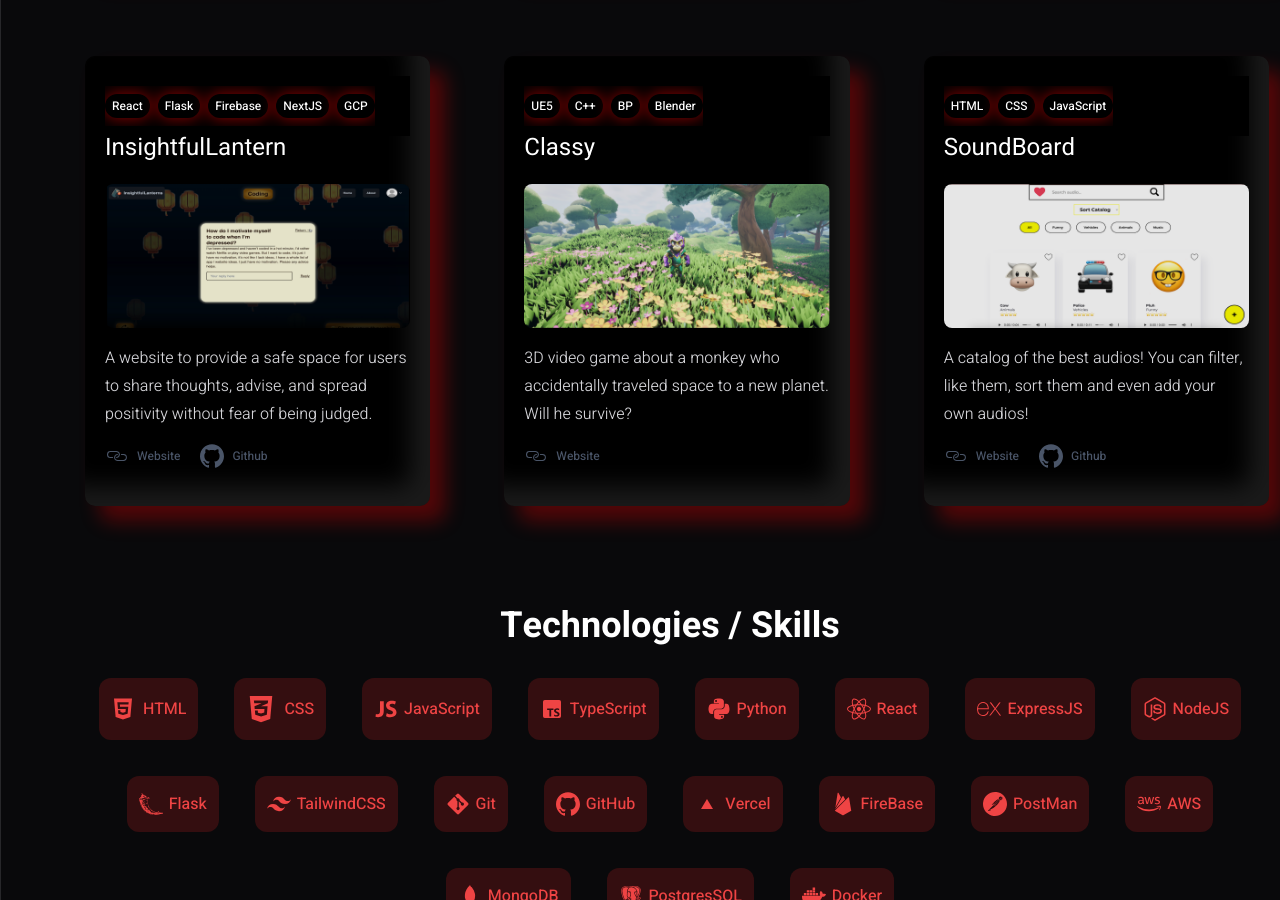
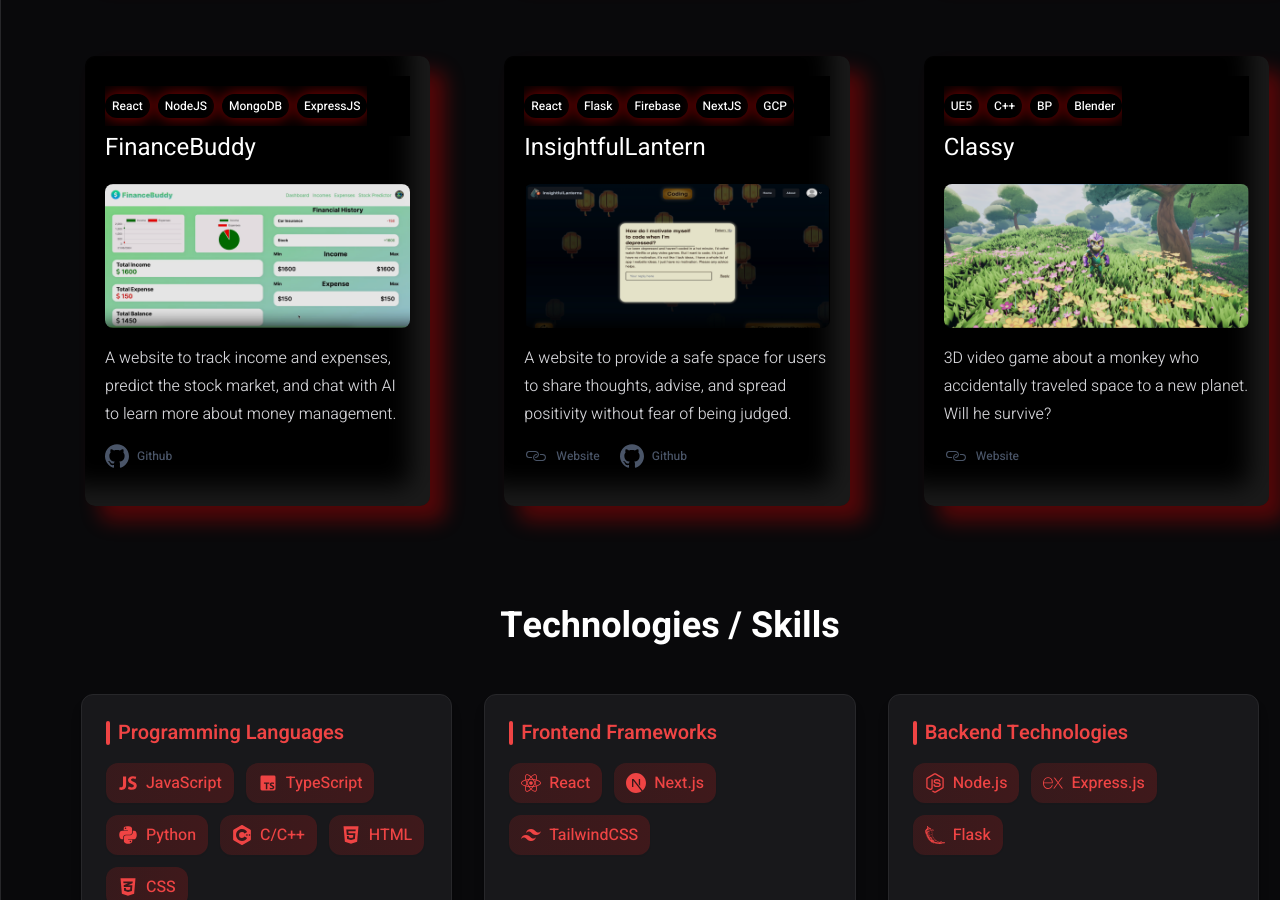
Before and after one commit to developersbm/personal-website, a React (Vite) app: page / in a window 1280 px wide. Shown: the part 1900-2800 px from the top of the page. Built offline with nearby package versions, Linux system fonts and the light colour scheme.

Commit message:
Added Timely

```diff
--- a/package.json
+++ b/package.json
@@ -1,5 +1,5 @@
 {
-  "name": "dsbalico-portfolio",
+  "name": "developersbm-portfolio",
   "private": true,
   "version": "0.0.0",
   "type": "module",
--- a/src/components/sections/Skills.jsx
+++ b/src/components/sections/Skills.jsx
@@ -5,76 +5,122 @@
 import { FaAws, FaCss3Alt, FaGitAlt, FaHtml5, FaNodeJs, FaPython, FaReact } from "react-icons/fa6";
 import { IoLogoJavascript } from "react-icons/io";
 import { IoLogoFirebase } from "react-icons/io5";
-import { SiExpress, SiFlask, SiPostman, SiTailwindcss } from "react-icons/si";
+import { SiExpress, SiFlask, SiPostman, SiTailwindcss, SiNextdotjs, SiCplusplus, SiMysql } from "react-icons/si";
 import { SiGithub } from "react-icons/si";
+
+const skillsByCategory = {
+  "Programming Languages": [
+    { name: "JavaScript", icon: IoLogoJavascript },
+    { name: "TypeScript", icon: BiLogoTypescript },
+    { name: "Python", icon: FaPython },
+    { name: "C/C++", icon: SiCplusplus },
+    { name: "HTML", icon: FaHtml5 },
+    { name: "CSS", icon: FaCss3Alt },
+  ],
+  "Frontend Frameworks": [
+    { name: "React", icon: FaReact },
+    { name: "Next.js", icon: SiNextdotjs },
+    { name: "TailwindCSS", icon: SiTailwindcss },
+  ],
+  "Backend Technologies": [
+    { name: "Node.js", icon: FaNodeJs },
+    { name: "Express.js", icon: SiExpress },
+    { name: "Flask", icon: SiFlask },
+  ],
+  "Cloud & DevOps": {
+    "AWS": [
+      { name: "EC2", icon: FaAws },
+      { name: "RDS", icon: FaAws },
+      { name: "Cognito", icon: FaAws },
+      { name: "Amplify", icon: FaAws },
+      { name: "VPC", icon: FaAws },
+      { name: "API Gateway", icon: FaAws },
+      { name: "Lambda", icon: FaAws },
+      { name: "CloudWatch", icon: FaAws },
+    ],
+    "Other Cloud Services": [
+      { name: "Firebase", icon: IoLogoFirebase },
+      { name: "Vercel", icon: CgVercel },
+      { name: "Docker", icon: FaDocker },
+    ]
+  },
+  "Databases": [
+    { name: "MongoDB", icon: DiMongodb },
+    { name: "PostgreSQL", icon: BiLogoPostgresql },
+    { name: "SQL", icon: SiMysql },
+  ],
+  "Tools & Version Control": [
+    { name: "Git", icon: FaGitAlt },
+    { name: "GitHub", icon: SiGithub },
+    { name: "Postman", icon: SiPostman },
+  ],
+};
 
 function Skills() {
   return (
     <section id="skills" className="mx-4 lg:mx-20">
       {/* =========== SKILLS TITLE =========== */}
-      <h4 className="text-4xl font-bold text-center mt-20 dark:text-white">
-        Technologies / Skills
-      </h4>
-      {/* =========== LIST OF SKILLS =========== */}
-      <div className="xl:grid-cols-5 gap-9 mt-8 flex flex-wrap justify-center">				<span className="inline-flex items-center justify-between gap-x-2 py-4 px-3 hover:-translate-y-1.5 transition-translate duration-500 rounded-xl font-medium bg-red-100 text-red-800 dark:bg-red-800/30 dark:text-red-500">
-          <FaHtml5 className="text-2xl" /> HTML
-        </span>
-				<span className="inline-flex items-center justify-between gap-x-2 py-4 px-3 hover:-translate-y-1.5 transition-translate duration-500 rounded-xl font-medium bg-red-100 text-red-800 dark:bg-red-800/30 dark:text-red-500">
-          <FaCss3Alt className="text-3xl" /> CSS
-        </span>
+      <div className="text-center mt-20">
+        <h4 className="text-4xl font-bold dark:text-white inline-block relative">
+          Technologies / Skills
+          <span className="absolute -bottom-2 left-0 w-full h-1 bg-gradient-to-r from-red-500 to-red-800 rounded-full transform scale-x-0 transition-transform duration-500 group-hover:scale-x-100"></span>
+        </h4>
+      </div>
 
-				<span className="inline-flex items-center justify-between gap-x-1.5 py-4 px-3 hover:-translate-y-1.5 transition-translate duration-500 rounded-xl font-medium bg-red-100 text-red-800 dark:bg-red-800/30 dark:text-red-500">
-          <IoLogoJavascript className="text-2xl" /> JavaScript
-
-        </span>
-				<span className="inline-flex items-center justify-between gap-x-1.5 py-4 px-3 hover:-translate-y-1.5 transition-translate duration-500 rounded-xl font-medium bg-red-100 text-red-800 dark:bg-red-800/30 dark:text-red-500">
-          <BiLogoTypescript className="text-2xl" /> TypeScript
-        </span>
-				<span className="inline-flex items-center justify-between gap-x-1.5 py-4 px-3 hover:-translate-y-1.5 transition-translate duration-500 rounded-xl font-medium bg-red-100 text-red-800 dark:bg-red-800/30 dark:text-red-500">
-          <FaPython className="text-2xl" /> Python
-        </span>
-        <span className="inline-flex items-center justify-between gap-x-1.5 py-4 px-3 hover:-translate-y-1.5 transition-translate duration-500 rounded-xl font-medium bg-red-100 text-red-800 dark:bg-red-800/30 dark:text-red-500">
-          <FaReact className="text-2xl" /> React
-        </span>
-				<span className="inline-flex items-center justify-between gap-x-1.5 py-4 px-3 hover:-translate-y-1.5 transition-translate duration-500 rounded-xl font-medium bg-red-100 text-red-800 dark:bg-red-800/30 dark:text-red-500">
-          <SiExpress className="text-2xl" /> ExpressJS
-        </span>
-				<span className="inline-flex items-center justify-between gap-x-1.5 py-4 px-3 hover:-translate-y-1.5 transition-translate duration-500 rounded-xl font-medium bg-red-100 text-red-800 dark:bg-red-800/30 dark:text-red-500">
-          <FaNodeJs className="text-2xl" /> NodeJS
-        </span>
-				<span className="inline-flex items-center justify-between gap-x-1.5 py-4 px-3 hover:-translate-y-1.5 transition-translate duration-500 rounded-xl font-medium bg-red-100 text-red-800 dark:bg-red-800/30 dark:text-red-500">
-          <SiFlask className="text-2xl" /> Flask
-        </span>
-				<span className="inline-flex items-center justify-between gap-x-1.5 py-4 px-3 hover:-translate-y-1.5 transition-translate duration-500 rounded-xl font-medium bg-red-100 text-red-800 dark:bg-red-800/30 dark:text-red-500">
-          <SiTailwindcss className="text-2xl" /> TailwindCSS
-        </span>
-				<span className="inline-flex items-center justify-between gap-x-1.5 py-4 px-3 hover:-translate-y-1.5 transition-translate duration-500 rounded-xl font-medium bg-red-100 text-red-800 dark:bg-red-800/30 dark:text-red-500">
-          <FaGitAlt className="text-2xl" /> Git
-        </span>
-				<span className="inline-flex items-center justify-between gap-x-1.5 py-4 px-3 hover:-translate-y-1.5 transition-translate duration-500 rounded-xl font-medium bg-red-100 text-red-800 dark:bg-red-800/30 dark:text-red-500">
-          <SiGithub className="text-2xl" /> GitHub
-        </span>
-				<span className="inline-flex items-center justify-between gap-x-1.5 py-4 px-3 hover:-translate-y-1.5 transition-translate duration-500 rounded-xl font-medium bg-red-100 text-red-800 dark:bg-red-800/30 dark:text-red-500">
-          <CgVercel className="text-2xl" /> Vercel
-        </span>
-				<span className="inline-flex items-center justify-between gap-x-1.5 py-4 px-3 hover:-translate-y-1.5 transition-translate duration-500 rounded-xl font-medium bg-red-100 text-red-800 dark:bg-red-800/30 dark:text-red-500">
-          <IoLogoFirebase className="text-2xl" /> FireBase
-        </span>
-				<span className="inline-flex items-center justify-between gap-x-1.5 py-4 px-3 hover:-translate-y-1.5 transition-translate duration-500 rounded-xl font-medium bg-red-100 text-red-800 dark:bg-red-800/30 dark:text-red-500">
-          <SiPostman className="text-2xl" /> PostMan
-        </span>
-				<span className="inline-flex items-center justify-between gap-x-1.5 py-4 px-3 hover:-translate-y-1.5 transition-translate duration-500 rounded-xl font-medium bg-red-100 text-red-800 dark:bg-red-800/30 dark:text-red-500">
-          <FaAws className="text-2xl" /> AWS
-        </span>
-				<span className="inline-flex items-center justify-between gap-x-1.5 py-4 px-3 hover:-translate-y-1.5 transition-translate duration-500 rounded-xl font-medium bg-red-100 text-red-800 dark:bg-red-800/30 dark:text-red-500">
-          <DiMongodb className="text-2xl" /> MongoDB
-        </span>
-				<span className="inline-flex items-center justify-between gap-x-1.5 py-4 px-3 hover:-translate-y-1.5 transition-translate duration-500 rounded-xl font-medium bg-red-100 text-red-800 dark:bg-red-800/30 dark:text-red-500">
-          <BiLogoPostgresql className="text-2xl" /> PostgresSQL
-        </span>
-				<span className="inline-flex items-center justify-between gap-x-1.5 py-4 px-3 hover:-translate-y-1.5 transition-translate duration-500 rounded-xl font-medium bg-red-100 text-red-800 dark:bg-red-800/30 dark:text-red-500">
-          <FaDocker className="text-2xl" /> Docker
-        </span>
+      {/* =========== SKILLS BY CATEGORY =========== */}
+      <div className="grid grid-cols-1 md:grid-cols-2 lg:grid-cols-3 gap-8 mt-12">
+        {Object.entries(skillsByCategory).map(([category, skills]) => (
+          <div
+            key={category}
+            className="bg-white dark:bg-zinc-900 p-6 rounded-xl shadow-lg hover:shadow-xl transition-all duration-300 transform hover:-translate-y-1 border border-zinc-200 dark:border-zinc-800"
+          >
+            <h5 className="text-xl font-semibold mb-4 text-red-800 dark:text-red-500 flex items-center gap-2">
+              <span className="w-1 h-6 bg-red-800 dark:bg-red-500 rounded-full"></span>
+              {category}
+            </h5>
+            {Array.isArray(skills) ? (
+              <div className="flex flex-wrap gap-3">
+                {skills.map((skill) => {
+                  const Icon = skill.icon;
+                  return (
+                    <span
+                      key={skill.name}
+                      className="inline-flex items-center justify-between gap-x-2 py-2 px-3 hover:-translate-y-1.5 transition-all duration-300 rounded-xl font-medium bg-gradient-to-r from-red-100 to-red-50 text-red-800 dark:from-red-900/30 dark:to-red-800/30 dark:text-red-500 shadow-sm hover:shadow-md"
+                    >
+                      <Icon className="text-xl" />
+                      {skill.name}
+                    </span>
+                  );
+                })}
+              </div>
+            ) : (
+              <div className="space-y-4">
+                {Object.entries(skills).map(([subCategory, subSkills]) => (
+                  <div key={subCategory}>
+                    <h6 className="text-lg font-medium mb-2 text-zinc-700 dark:text-zinc-300 flex items-center gap-2">
+                      <span className="w-1 h-4 bg-zinc-300 dark:bg-zinc-600 rounded-full"></span>
+                      {subCategory}
+                    </h6>
+                    <div className="flex flex-wrap gap-3">
+                      {subSkills.map((skill) => {
+                        const Icon = skill.icon;
+                        return (
+                          <span
+                            key={skill.name}
+                            className="inline-flex items-center justify-between gap-x-2 py-2 px-3 hover:-translate-y-1.5 transition-all duration-300 rounded-xl font-medium bg-gradient-to-r from-red-100 to-red-50 text-red-800 dark:from-red-900/30 dark:to-red-800/30 dark:text-red-500 shadow-sm hover:shadow-md"
+                          >
+                            <Icon className="text-xl" />
+                            {skill.name}
+                          </span>
+                        );
+                      })}
+                    </div>
+                  </div>
+                ))}
+              </div>
+            )}
+          </div>
+        ))}
       </div>
     </section>
   );
--- a/src/data/user_info.js
+++ b/src/data/user_info.js
@@ -13,6 +13,14 @@
 
     // ============ PROJECTS ============
     projects: [
+        {
+			title: "Timely",
+            images: "../Timely.png",
+			description: "A platform to manage events, track savings, plan celebrations, and collaborate through shared calendars!",
+			technologies: "AWS, PostgreSQL, Next, Node, DeepSeek",
+			github: "https://github.com/developersbm/Timely",
+            link: "https://main.d1t5ksosc3rq10.amplifyapp.com/"
+		},
         {
 			title: "Data Structures Visualizer",
             images: "../dsa.png",
@@ -52,14 +60,6 @@
 			technologies: "UE5, C++, BP, Blender",
 			github: "NA",
             link: "https://youtu.be/9Mzowr1QtWc?si=K16nsFTotFDCJUOT"
-		},
-        {
-			title: "SoundBoard",
-            images: "../soundboard.png",
-			description: "A catalog of the best audios! You can filter, like them, sort them and even add your own audios!",
-			technologies: "HTML, CSS, JavaScript",
-			github: "https://github.com/developersbm/SnapPlay",
-            link: "https://developersbm.github.io/SnapPlay/"
 		},
     ],
 
```
Also changed, not shown: public/Timely.png (added).
